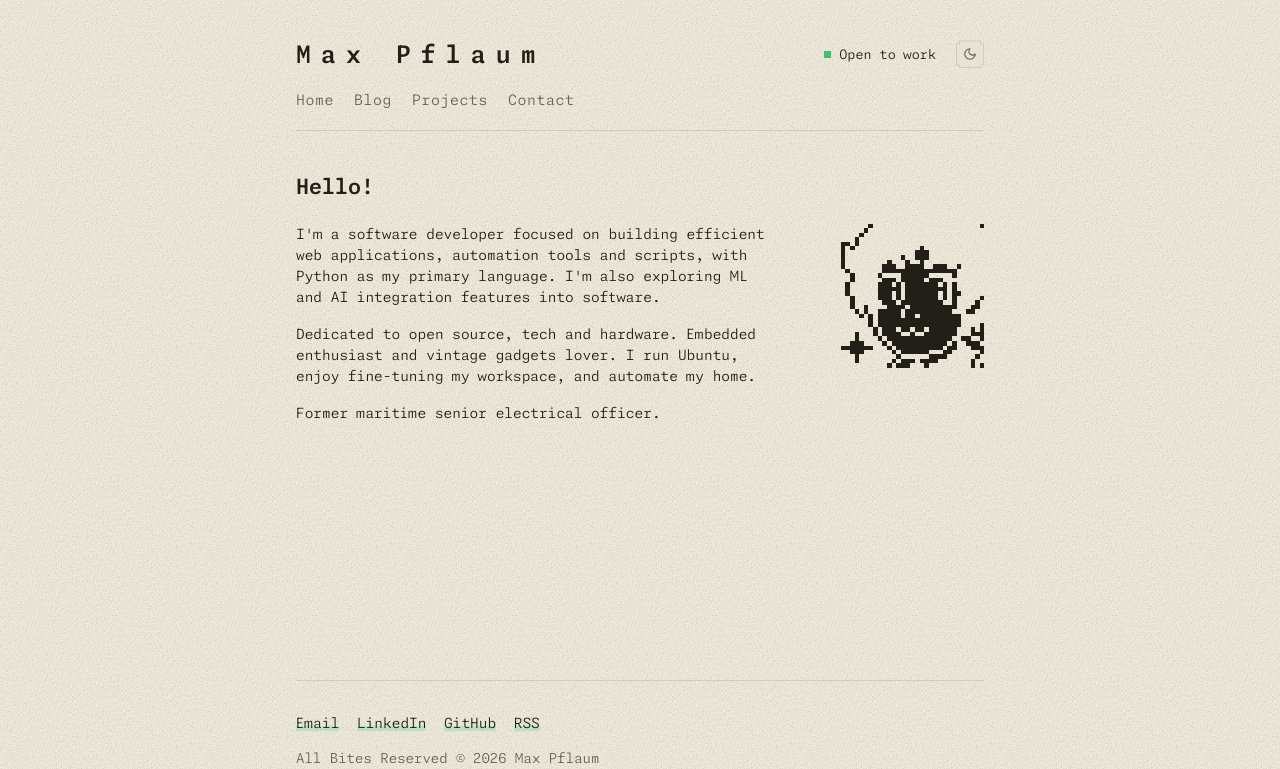
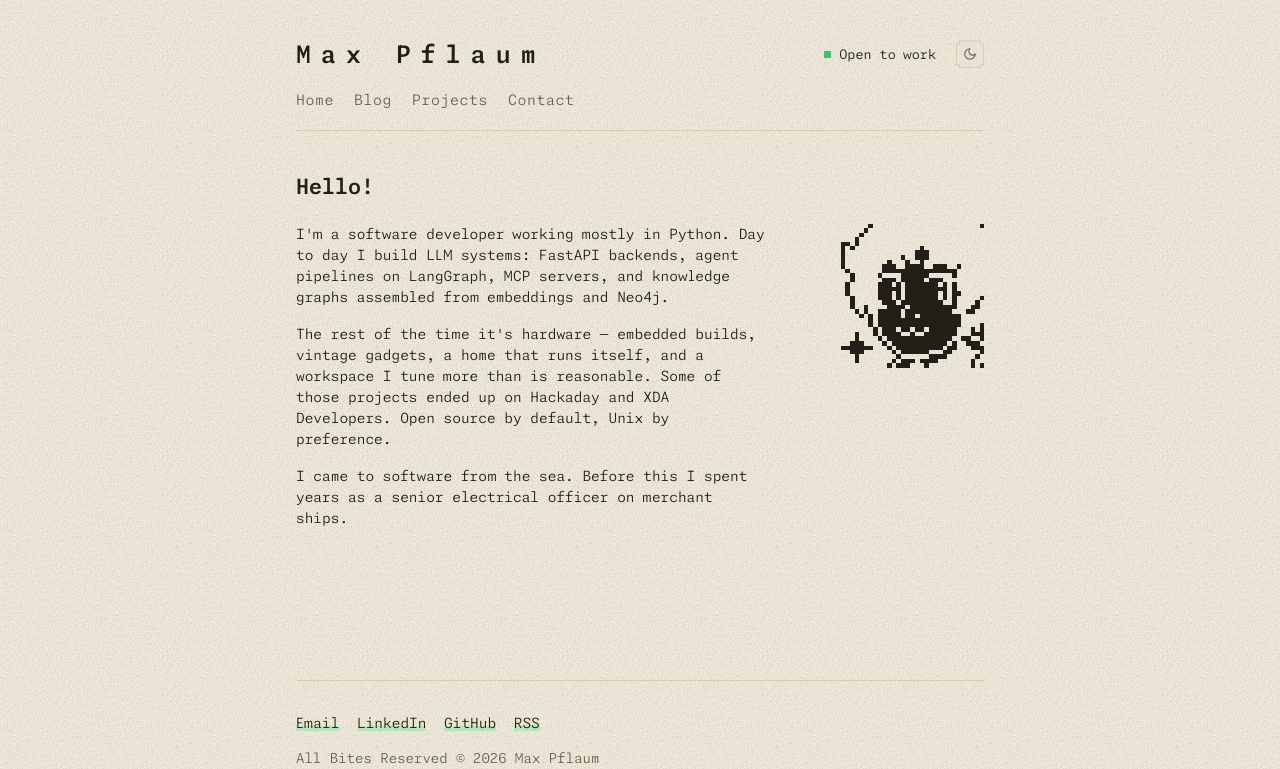
Before and after one commit to pflaumax/personal_website, a Django app: template website_app/templates/website_app/home.html in a window 1280 px wide. Shown: the top 769 px of the page. Run offline with Django 5.2, Linux system fonts and the light colour scheme; the template is opened without the code that fills it, so the values that code supplies are empty; some libraries are stand-ins or nearby versions.

Commit message:
Say what I actually build, and move the projects note under its heading
The bio undersold the work to the point of being wrong. "I'm also exploring ML
and AI integration features into software" describes someone reading tutorials;
the actual job is shipping LLM systems — FastAPI backends, LangGraph agent
pipelines, MCP servers, knowledge graphs on embeddings and Neo4j. A recruiter
reads "exploring" as "has not done this".

The rest of it was true but generic. "Efficient web applications, automation
tools and scripts" could be almost anyone. It now says what the work is, in
three beats: what I build for work, what I build for myself, and where I came
from.

The middle beat carries the thing that was missing entirely and is worth more
than any list of technologies: some of the hardware projects were written up on
Hackaday and XDA Developers. That is the only claim on the page a reader does
not have to take my word for, and it was not on the site at all.

Ubuntu is out, since I am on a Mac now — "Unix by preference" is both true and
does not go stale the next time the machine changes. This stays a bio and not a
CV, per the Step 8 decision: no skills matrix, no availability, no employer.
Those belong on LinkedIn and duplicating them here is the weakest use of the
space.

Also moved the /projects/ note under its heading rather than beside it. A
head-row aside is for a parallel action — the feed link, "all projects" — and
this is an explanation of the list below it. An explanation belongs in reading
order immediately before the thing it explains, on the same left edge as
everything else, and smaller. h2.projects-title needs the element selector or
h2.section-title outranks it and the caption drifts away from its heading.

Co-Authored-By: Claude Opus 5 <noreply@anthropic.com>

```diff
--- a/website_app/static/website_app/css/style.css
+++ b/website_app/static/website_app/css/style.css
@@ -344,10 +344,20 @@ h2.section-title {
   font-size: 0.85rem;
 }
 
-/* An aside that explains rather than links. Muted, so it reads as a note about
-   the list instead of as another item in it. */
-.head-note {
+/* A line under a section heading that explains what the section does. Smaller
+   than a head-aside and muted, so it reads as a caption rather than as content
+   — and it takes the heading's bottom margin, so the heading sits tight to it
+   and the pair reads as one block. */
+/* h2.section-title, so this needs the element too or it loses the cascade. */
+h2.projects-title {
+  margin-bottom: 0.4rem;
+}
+
+.section-note {
+  margin: 0 0 1.75rem;
   color: var(--muted);
+  font-size: 0.78rem;
+  letter-spacing: 0.01em;
 }
 
 /* Variant where what rides along belongs *to* the heading rather than to the
--- a/website_app/templates/website_app/home.html
+++ b/website_app/templates/website_app/home.html
@@ -16,19 +16,25 @@
     Collapses to one column below 768px.{% endcomment %}
     <div class="intro-row">
       <div class="bio-content">
+        {% comment %}Three beats, in this order on purpose: what I build for work,
+        what I build for myself, and where I came from. The middle one carries the
+        only thing on this page a reader cannot simply take my word for — someone
+        else published it.{% endcomment %}
         <p class="intro">
-          I'm a software developer focused on building
-          efficient web applications, automation tools and scripts,
-          with Python as my primary language. I'm also exploring ML
-          and AI integration features into software.
+          I'm a software developer working mostly in Python. Day to day I build
+          LLM systems: FastAPI backends, agent pipelines on LangGraph, MCP
+          servers, and knowledge graphs assembled from embeddings and Neo4j.
         </p>
         <p class="personal">
-          Dedicated to open source, tech and hardware.
-          Embedded enthusiast and vintage gadgets lover.
-          I run Ubuntu, enjoy fine-tuning my workspace,
-          and automate my home.
+          The rest of the time it's hardware — embedded builds, vintage gadgets,
+          a home that runs itself, and a workspace I tune more than is
+          reasonable. Some of those projects ended up on Hackaday and XDA
+          Developers. Open source by default, Unix by preference.
         </p>
-        <p class="background">Former maritime senior electrical officer.</p>
+        <p class="background">
+          I came to software from the sea. Before this I spent years as a senior
+          electrical officer on merchant ships.
+        </p>
       </div>
 
       {% comment %}A single-colour sprite drawn as a CSS mask rather than an <img>:
```
Also changed, not shown: website_app/templates/website_app/projects.html (+8 -6 lines).
